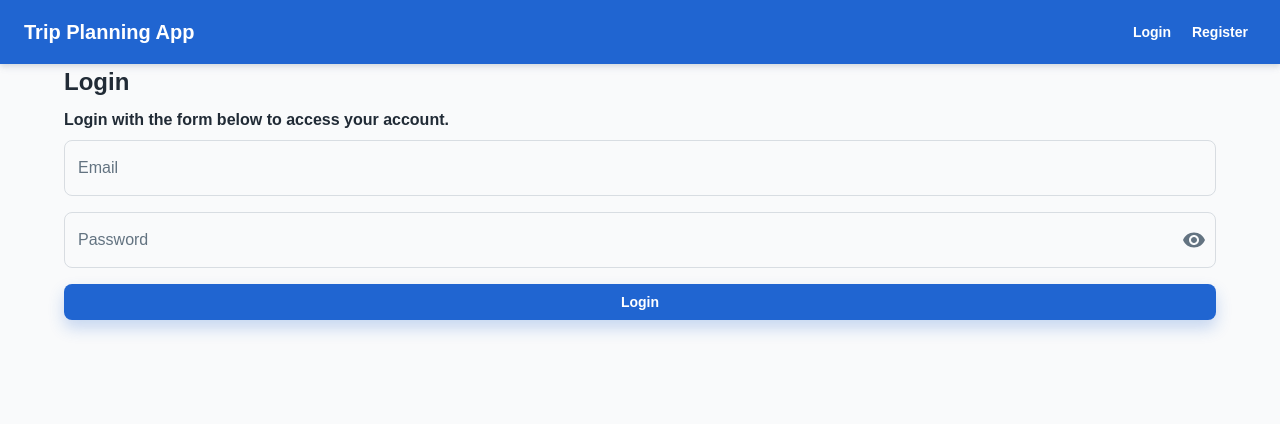
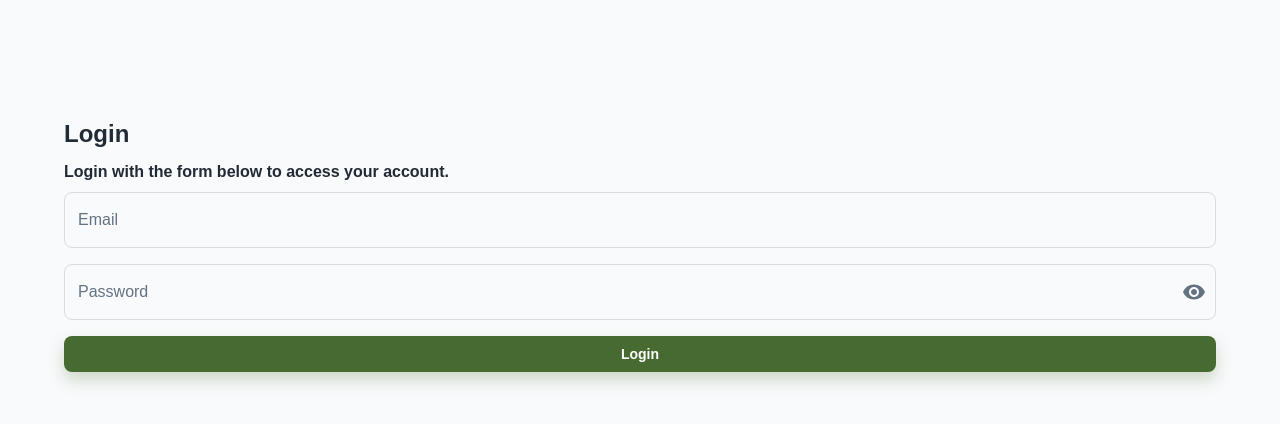
Before and after one commit to LaurieGami/trip-planning-fe, a React (Create React App) app: page /login in a window 1280 px wide. Shown: the top 424 px of the page. Built offline with nearby package versions, Linux system fonts and the light colour scheme.

Commit message:
Added a landing page and modified color palette

```diff
--- a/src/components/common/App.js
+++ b/src/components/common/App.js
@@ -2,8 +2,8 @@ import { Routes, Route, Navigate } from "react-router-dom";
 import { RequireAuth } from "../../context/authContext";
 import { useAccount } from "../../context/authContext";
 
-import Layout from "./Layout";
 import DashboardLayout from "./DashboardLayout";
+import LandingPage from "../../pages/LandingPage";
 import HomePage from "../../pages/HomePage";
 import RegisterPage from "../../pages/RegisterPage";
 import LoginPage from "../../pages/LoginPage";
@@ -18,12 +18,13 @@ function App() {
 
   return (
     <Routes>
-      <Route path="/" element={<Layout />}>
+      <Route path="/" element={<DashboardLayout />}>
         {user ? (
           <Route index element={<Navigate to="/dashboard" replace />} />
         ) : (
-          <Route index element={<Navigate to="/login" replace />} />
+          <Route index element={<Navigate to="/landing" replace />} />
         )}
+        <Route path="landing" element={<LandingPage />} />
         <Route path="login" element={<LoginPage />} />
         <Route path="register" element={<RegisterPage />} />
       </Route>
--- a/src/components/common/DashboardLayout.js
+++ b/src/components/common/DashboardLayout.js
@@ -1,5 +1,6 @@
 import { useState } from "react";
 import { Outlet } from "react-router-dom";
+import { useAccount } from "../../context/authContext";
 
 import { styled } from "@mui/material/styles";
 
@@ -29,10 +30,13 @@ const MainStyle = styled("div")(({ theme }) => ({
 
 function DashboardLayout() {
   const [open, setOpen] = useState(false);
+  const { user } = useAccount()
 
   return (
     <RootStyle>
-      <Sidebar isOpenSidebar={open} onCloseSidebar={() => setOpen(false)} />
+      {user && (
+        <Sidebar isOpenSidebar={open} onCloseSidebar={() => setOpen(false)} />
+      )}
       <MainStyle>
         <Outlet />
       </MainStyle>
--- a/src/components/common/Layout.js
+++ /dev/null
@@ -1,16 +0,0 @@
-import { Outlet } from "react-router-dom";
-
-import NavBar from "./NavBar";
-
-function Layout() {
-  return (
-    <>
-      <NavBar />
-      <div className="content">
-        <Outlet />
-      </div>
-    </>
-  );
-}
-
-export default Layout;
--- a/src/components/trip/TripCard.js
+++ b/src/components/trip/TripCard.js
@@ -44,7 +44,7 @@ function TripCard({ trip }) {
         )}
         <CoverImgStyle
           alt={title}
-          src={cover ? cover : "/static/default-images/trip.jpg"}
+          src={cover ? cover : "/assets/images/trip.jpg"}
         />
       </Box>
 
--- a/src/components/trip/TripDetailsCard.js
+++ b/src/components/trip/TripDetailsCard.js
@@ -100,7 +100,7 @@ function TripDetailsCard({
         <OverlayBoxStyle />
         <CoverImgStyle
           alt={title}
-          src={cover ? cover : "/static/default-images/trip.jpg"}
+          src={cover ? cover : "/assets/images/trip.jpg"}
         />
       </Box>
       <Stack spacing={2} sx={{ p: 3 }}>
--- /dev/null
+++ b/src/pages/LandingPage.js
@@ -0,0 +1,55 @@
+import { Link } from "react-router-dom";
+
+import { Container, Box, Typography, Button } from "@mui/material";
+import { styled } from "@mui/material/styles";
+
+import Page from "../components/common/Page";
+
+const ContainerStyle = styled(Container)({
+    display: "flex",
+    minHeight: "100%",
+    gap: "1rem"
+  });
+
+const BoxStyle = styled(Box)({
+    display: "flex",
+    flexDirection: "column",
+    justifyContent: "center",
+    width: "50%"
+  });
+
+function LandingPage() {
+    return (
+        <Page title="Welcome">
+            <ContainerStyle>
+                <BoxStyle>
+                    <img
+                        src="/assets/images/hiking.png"
+                        alt="Hiking Illustration"
+                    />
+                </BoxStyle>
+                <BoxStyle>
+                    <Typography variant="h1">
+                        Leave a trip plan.
+                    </Typography>
+                    <Typography variant="h4">
+                        No matter where in the world, we can help you get there and back safe.
+                    </Typography>
+                    <Button
+                        color="primary"
+                        variant="contained"
+                    >
+                        <Link
+                            to="/register"
+                            style={{ textDecoration: 'none', color: 'white' }}
+                        >
+                            Get started!
+                        </Link>
+                    </Button>
+                </BoxStyle>
+            </ContainerStyle>
+        </Page>
+    );
+}
+
+export default LandingPage;
--- a/src/pages/LoginPage.js
+++ b/src/pages/LoginPage.js
@@ -1,6 +1,6 @@
 import { useState, useEffect } from "react";
 import { gql, useMutation } from "@apollo/client";
-import { useLocation, useNavigate, Navigate } from "react-router-dom";
+import { useLocation, useNavigate } from "react-router-dom";
 import { useAccount } from "../context/authContext";
 import { useFormik } from "formik";
 import * as yup from "yup";
@@ -72,7 +72,7 @@ function LoginPage() {
     if (user) {
       navigate(from, { replace: true });
     }
-  }, [user, navigate]);
+  }, [user, navigate, from]);
 
   return (
     <Page title="Login">
--- a/src/theme/palette.js
+++ b/src/theme/palette.js
@@ -29,56 +29,36 @@ const GREY = {
 };
 
 const PRIMARY = {
-  lighter: "#D1E9FC",
-  light: "#76B0F1",
-  main: "#2065D1",
-  dark: "#103996",
-  darker: "#061B64",
+  light: "#5e8c3f",
+  main: "#476A30",
+  dark: "#2f461f",
   contrastText: "#fff",
 };
 
 const SECONDARY = {
-  lighter: "#D6E4FF",
-  light: "#84A9FF",
-  main: "#3366FF",
-  dark: "#1939B7",
-  darker: "#091A7A",
+  light: "#C49E45",
+  main: "#B89440",
+  dark: "#9E7F37",
   contrastText: "#fff",
 };
 
 const INFO = {
-  lighter: "#D0F2FF",
-  light: "#74CAFF",
-  main: "#1890FF",
-  dark: "#0C53B7",
-  darker: "#04297A",
+  main: "#65B8B8",
   contrastText: "#fff",
 };
 
 const SUCCESS = {
-  lighter: "#E9FCD4",
-  light: "#AAF27F",
-  main: "#54D62C",
-  dark: "#229A16",
-  darker: "#08660D",
-  contrastText: GREY[800],
+  main: "#66B234",
+  contrastText: "#fff",
 };
 
 const WARNING = {
-  lighter: "#FFF7CD",
-  light: "#FFE16A",
-  main: "#FFC107",
-  dark: "#B78103",
-  darker: "#7A4F01",
-  contrastText: GREY[800],
+  main: "#E8AB30",
+  contrastText: "#fff",
 };
 
 const ERROR = {
-  lighter: "#FFE7D9",
-  light: "#FFA48D",
-  main: "#FF4842",
-  dark: "#B72136",
-  darker: "#7A0C2E",
+  main: "#C9391D",
   contrastText: "#fff",
 };
 
```
Also changed, not shown: public/assets/images/hiking.png (added), public/assets/images/trip.jpg (renamed from public/static/default-images/trip.jpg).
